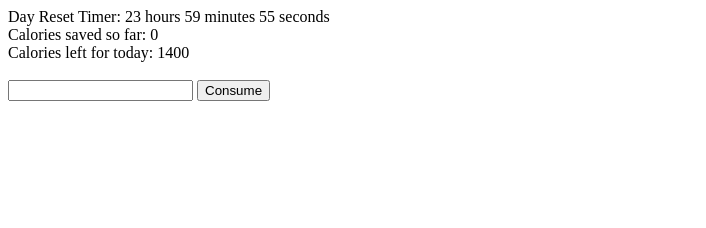
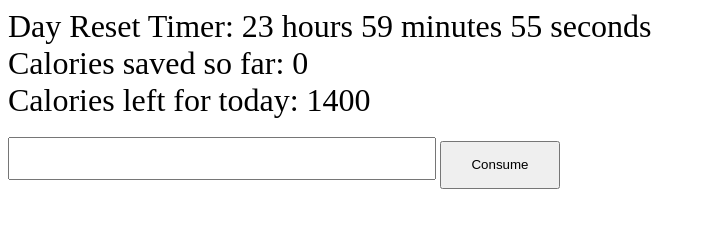
Before and after one commit to wxboxpc/SpecialDirectory, a plain HTML site: page index.html in a window 1280 px wide. Shown: the whole page, without its empty margins (0-706 px from the left). Drawn offline with Linux system fonts and the light colour scheme.

Commit message:
Update index.html

```diff
--- a/index.html
+++ b/index.html
@@ -2,11 +2,11 @@
     <title>Fake it 'til you Make it</title>
 </head>
 <body>
-    <label name="label_dayResetTimer"></label><br>
-    <label name="label_caloriesSavedSoFar"></label><br>
-    <label name="label_caloriesLeft"></label><br><br>
-    <input type="text" name="textbox_caloriesConsumed" name="fname">
-    <button name="button_consume">Consume</button>
+    <label style="font-size:32px" name="label_dayResetTimer"></label><br>
+    <label style="font-size:32px" name="label_caloriesSavedSoFar"></label><br>
+    <label style="font-size:32px" name="label_caloriesLeft"></label><br><br>
+    <input style="font-size:32px" type="text" name="textbox_caloriesConsumed" name="fname">
+    <button style="width:120px;height:48px;" name="button_consume">Consume</button>
 
     <script>
         //                           h * m  * s
```
